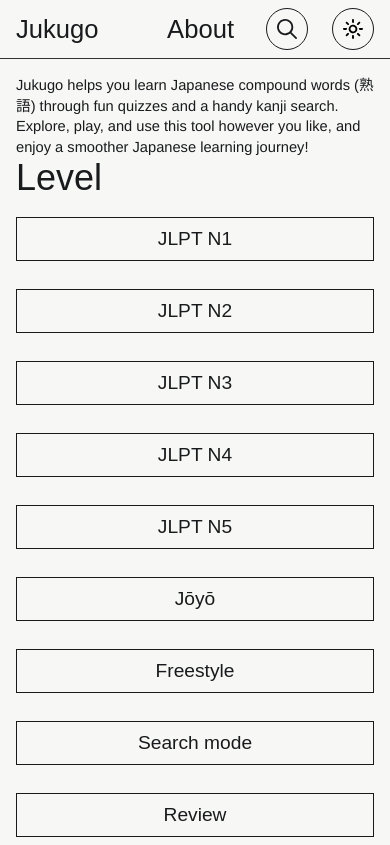
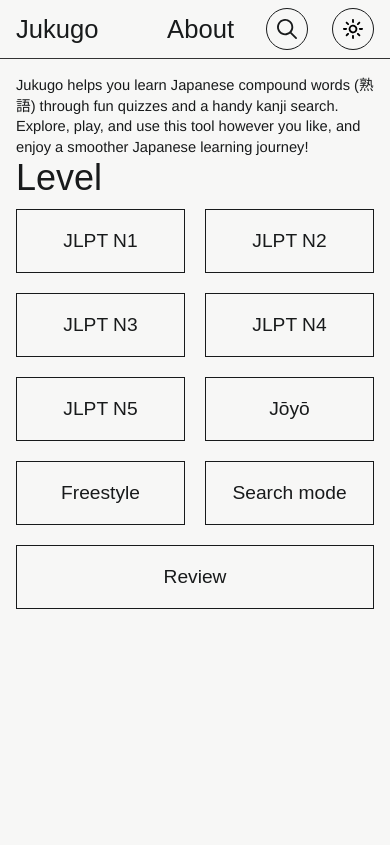
Before and after one commit to leedoughty/jukugo, a Next.js app: page / in a window 390 px wide. Built offline with nearby package versions, Linux system fonts and the light colour scheme.

Commit message:
Update homepage styles for mobile

```diff
--- a/src/app/components/quiz/levelButton.module.css
+++ b/src/app/components/quiz/levelButton.module.css
@@ -1,7 +1,7 @@
 .levelButton {
   background: transparent;
   border: 1px solid var(--charcoal);
-  padding: 10px 20px;
+  padding: 20px 20px;
   width: 100%;
   height: 100%;
   display: flex;
--- a/src/app/components/quiz/quizMenu.module.css
+++ b/src/app/components/quiz/quizMenu.module.css
@@ -15,14 +15,18 @@
   width: 100%;
 }
 
+.levelsRow .levelButtons:last-child {
+  grid-column: 1 / -1;
+  width: 100%;
+}
+
 .levelsRow {
   display: grid;
-  grid-template-columns: 1fr;
-  gap: 12px;
-  margin-top: 10px;
+  grid-template-columns: 1fr 1fr;
+  gap: 20px;
 }
 
-@media (min-width: 900px) {
+@media (min-width: 960px) {
   .text {
     font-size: 1.3em;
     margin-bottom: 0.8em;
@@ -54,5 +58,11 @@
 
   .levelButtons {
     width: auto;
+    padding: 8px 0;
+  }
+
+  .levelsRow .levelButtons:last-child {
+    grid-column: auto;
+    width: auto;
   }
 }
--- a/src/app/page.module.css
+++ b/src/app/page.module.css
@@ -6,7 +6,6 @@
 
 .page a {
   display: block;
-  padding: 8px 0;
   text-decoration: none;
 }
 
```
